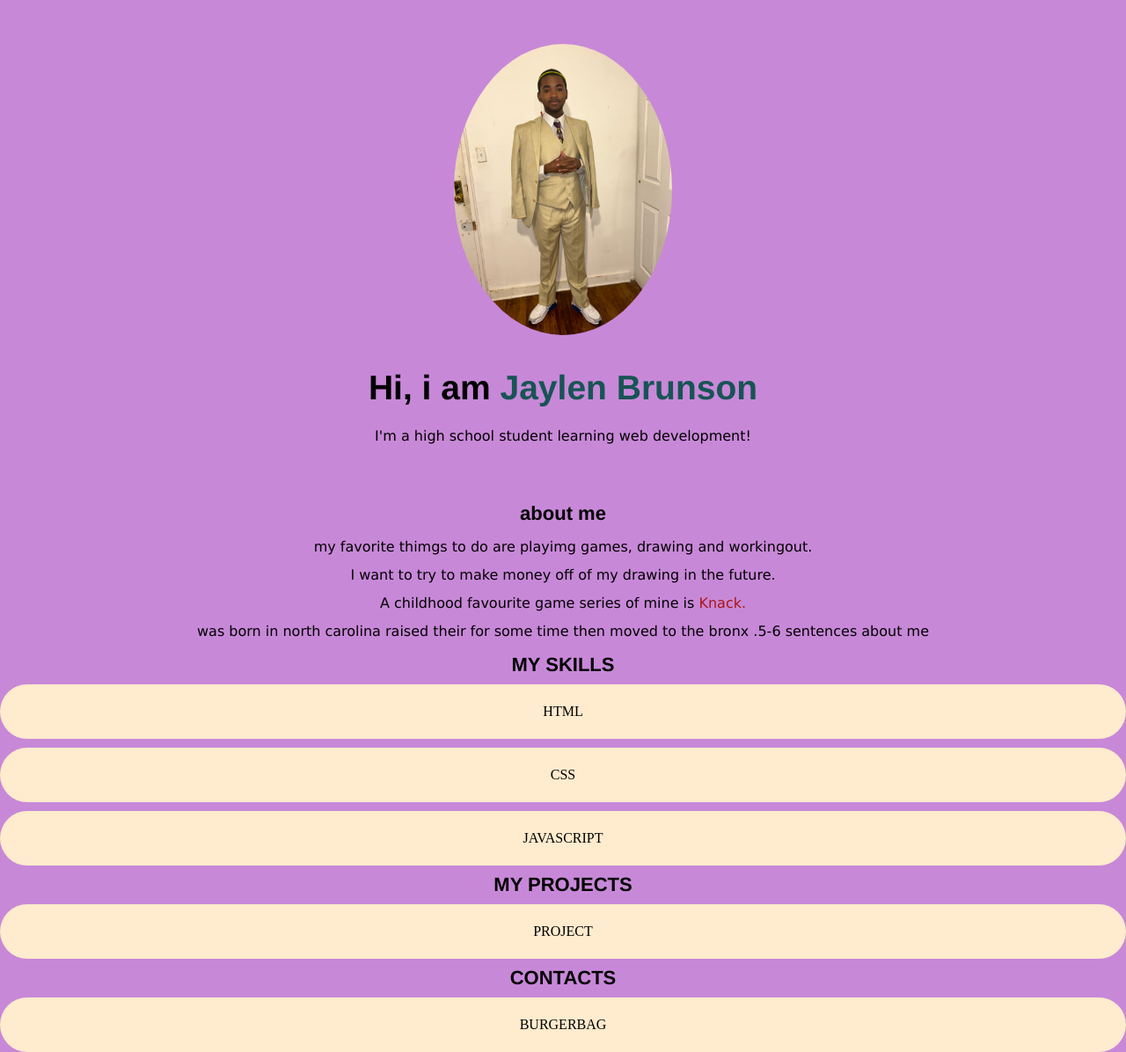
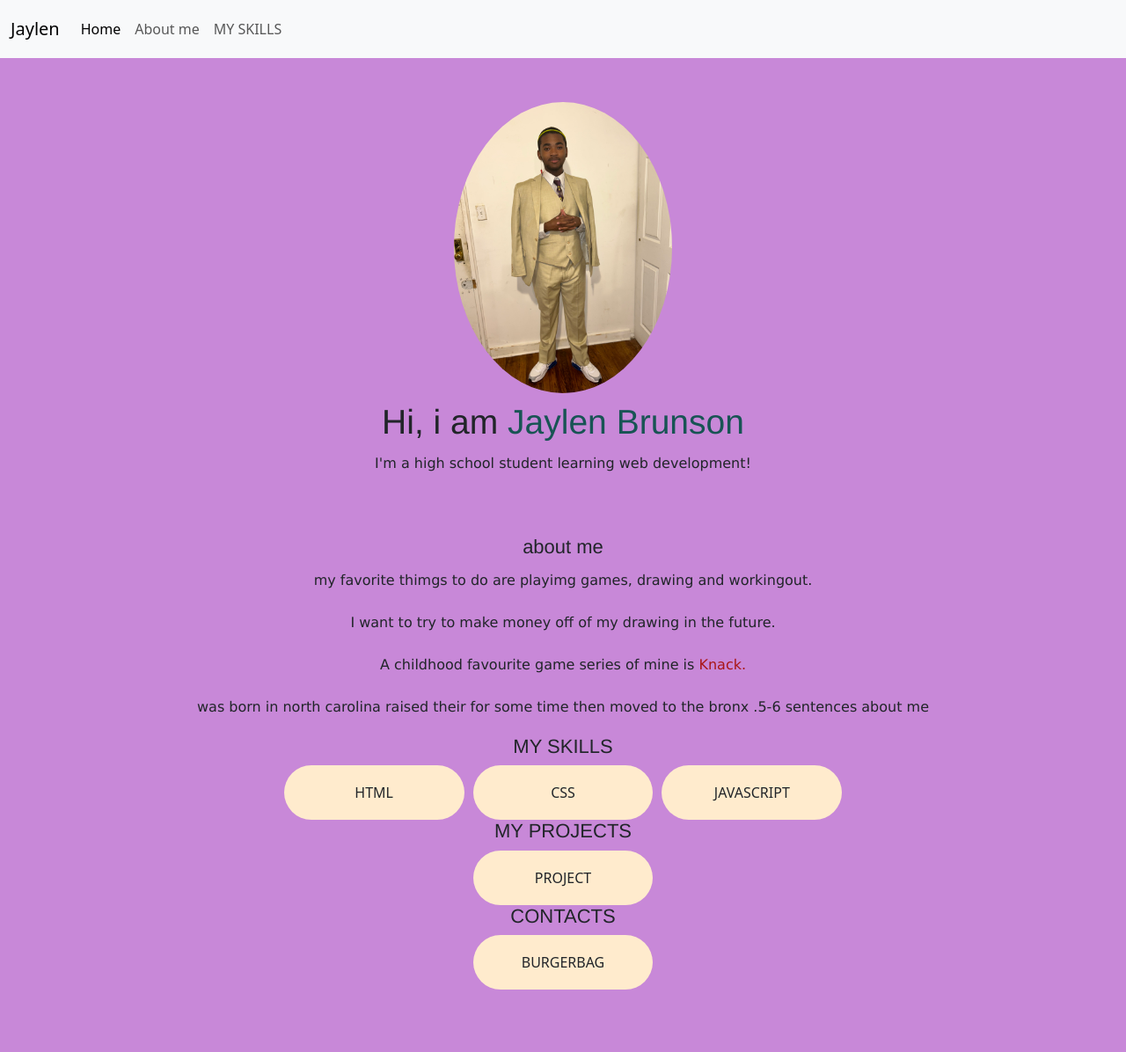
Before and after one commit to JaylenbEgg/SYEP-portfolio-jb, a plain HTML site: page index.html in a window 1280 px wide. Shown: the whole page at 88% size. After the commit the page ends 1125 px from the top, so only its background shows below. Drawn offline with nearby package versions, Linux system fonts and the light colour scheme.

Commit message:
Advance css and bootstrap

```diff
--- a/index.html
+++ b/index.html
@@ -5,9 +5,26 @@
     <meta charset="UTF-8">
     <meta name="viewport" content="width=device-width, initial-scale=1.0">
     <title> Jaylen's portfolio</title>
+    <link href="https://cdn.jsdelivr.net/npm/bootstrap@5.3.7/dist/css/bootstrap.min.css" rel="stylesheet" integrity="sha384-LN+7fdVzj6u52u30Kp6M/trliBMCMKTyK833zpbD+pXdCLuTusPj697FH4R/5mcr" crossorigin="anonymous">
     <link href="style.css" rel="stylesheet">
 </head>
 
+<nav class="navbar navbar-expand-lg bg-body-tertiary">
+  <div class="container-fluid">
+    <a class="navbar-brand" href="#">Jaylen</a>
+    <button class="navbar-toggler" type="button" data-bs-toggle="collapse" data-bs-target="#navbarNavAltMarkup" aria-controls="navbarNavAltMarkup" aria-expanded="false" aria-label="Toggle navigation">
+      <span class="navbar-toggler-icon"></span>
+    </button>
+    <div class="collapse navbar-collapse" id="navbarNavAltMarkup">
+      <div class="navbar-nav">
+        <a class="nav-link active" aria-current="page" href="index.html">Home</a>
+        <a class="nav-link" href="#about">About me</a>
+        <a class="nav-link" href="#skils">MY SKILLS</a>
+
+      </div>
+    </div>
+  </div>
+</nav>
 <body>
  <section id="home" class="hero">
     <img src="IMG_0119.jpeg" alt="My profile picture" width="20%"/>
@@ -51,7 +68,7 @@
    </div>
 
 </Section>
-
+<script src="https://cdn.jsdelivr.net/npm/bootstrap@5.3.7/dist/js/bootstrap.bundle.min.js" integrity="sha384-ndDqU0Gzau9qJ1lfW4pNLlhNTkCfHzAVBReH9diLvGRem5+R9g2FzA8ZGN954O5Q" crossorigin="anonymous"></script>
 </body>
 
 
--- a/style.css
+++ b/style.css
@@ -32,14 +32,18 @@ body{
 }
 
 .grid {
-    display: grid;
-    gap: 10px;
+    display: flex;
+    gap:10px;
+    justify-content: center;
+    flex-wrap: wrap;
+    padding: 0% 10%;
 }
 
 .grid div{
     padding: 15px;
     border-radius: 50px;
     background-color:blanchedalmond;
+    width: 20%;
 }
 
 h2 { font-family: 'Franklin Gothic Medium', 'Arial Narrow', Arial, sans-serif;
@@ -51,3 +55,8 @@ p { font-family: Verdana, Geneva, Tahoma, sans-serif;
 .fullbringer{
     color:rgb(169, 22, 22)
 }
+
+
+@media (max-width: 768px) {
+    body{background-color: aqua;}
+}
```
